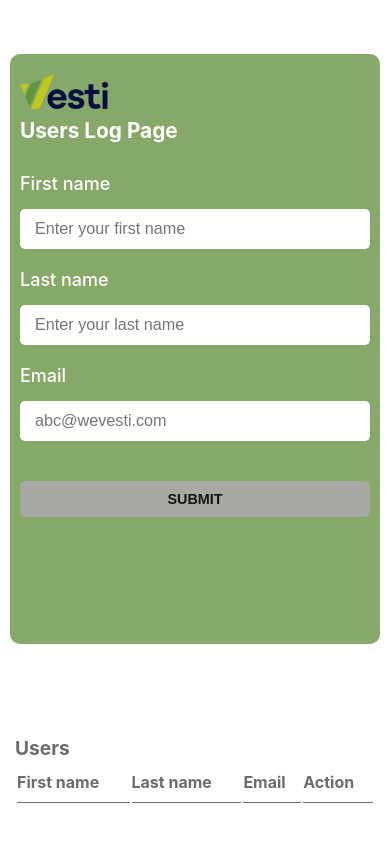
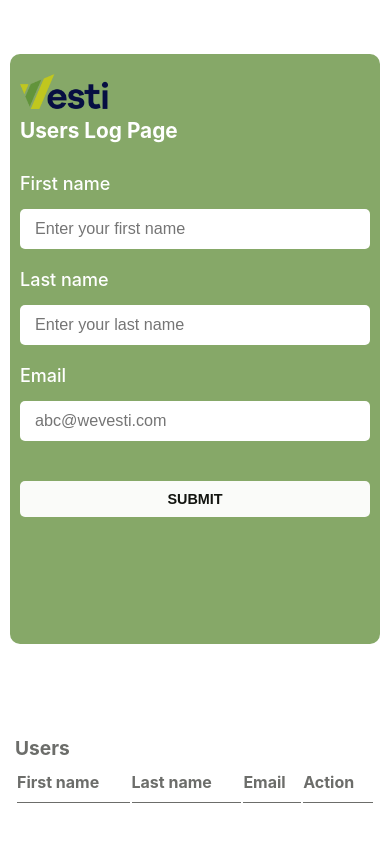
Before and after one commit to spvrroww/reactreprovesti, a React (Create React App) app: page / in a window 390 px wide. Shown: the top 842 px of the page. Built offline with nearby package versions, Linux system fonts and the light colour scheme.

Commit message:
updated button bg- color on mobile

```diff
--- a/src/components/AddUser.module.css
+++ b/src/components/AddUser.module.css
@@ -115,7 +115,7 @@
     width: 100%;
     border-radius: 5px;
     border: none;
-    background-color: #a7aaa4;
+    background-color: #fafbf9;
     color: #121410;
     font-weight: 600;
     font-size: 0.9em;
@@ -123,8 +123,8 @@
   }
 
   .button:hover {
-    background-color: #141810;
-    color: #ffffff;
+    background-color: #0b1106;
+    color: #fafbf9;
   }
 }
 
@@ -174,7 +174,7 @@
     width: 100%;
     border-radius: 5px;
     border: none;
-    background-color: #a7aaa4;
+    background-color: #fafbf9;
     color: #121410;
     font-weight: 600;
     font-size: 0.9em;
@@ -183,6 +183,6 @@
 
   .button:hover {
     background-color: #141810;
-    color: #ffffff;
+    color: #fafbf9;
   }
 }
```
